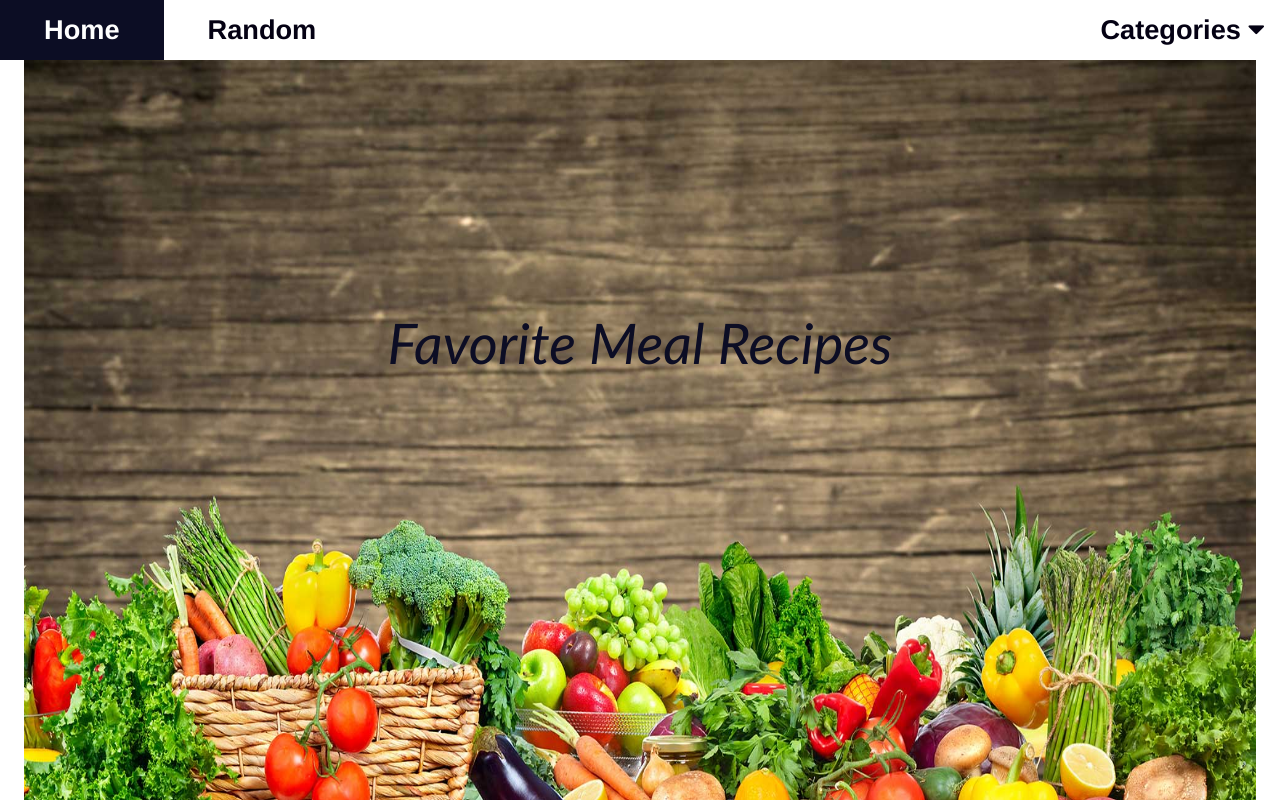
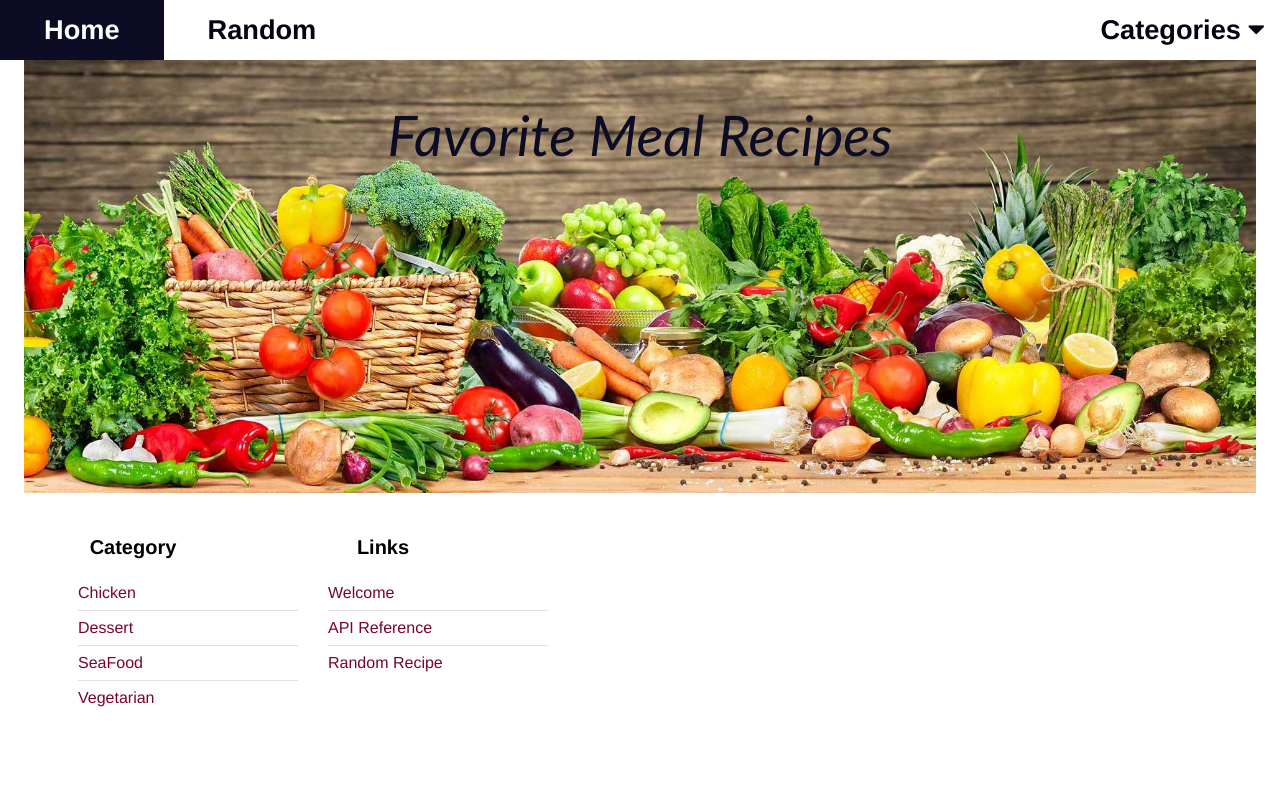
Before and after one commit to nazneen1022/Meal-Recipe, a Vue app: page / in a window 1280 px wide. Shown: the top 800 px of the page. Built offline with nearby package versions, Linux system fonts and the light colour scheme; the HTML template or start-up script is replaced by a standard one.

Commit message:
improve styling

```diff
--- a/src/components/Footer.vue
+++ b/src/components/Footer.vue
@@ -2,7 +2,7 @@
     <div>
         <section class="wrapper">
             <div id="navigation" >
-                <h1>By Category</h1>
+                <h1>Category</h1>
                 <ul id="navlist">
                     <li>
                         <a href="/Products/Chicken">Chicken</a>
@@ -19,7 +19,7 @@
                 </ul>
             </div>
             <div id="navigation">
-                <h1>All Links</h1>
+                <h1>Links</h1>
                 <ul id="navlist">
                     <li>
                         <a href="/">Welcome</a>
@@ -45,49 +45,40 @@ export default Vue.extend({
 
 <style scoped>
 .wrapper{
-  width:90%;
-  max-width:1200px;
-  margin:0 auto;
+  width:100%;
+  margin:0;
   clear:both;
 }
 
-/*/////// Navigation ///////*/
 #navigation h1 {
-  font-size:18px;
-  font-weight:400;
-  margin-bottom:20px;
+  font-size:20px;
 }
 #navigation {
 	position: relative;
 	float: left;
-  background:transparent;
-  margin:0 1% 0 1% ;
-
+    background:transparent;
+    margin:0 1% 0 1% ;
 }
 #navigation,#navlist{
-  min-width:300px;
-  width:220px;margin:15px;
+  width:220px;
+  margin:15px;
 }
 
 #navlist li {
-  font-size:1.4em;
-  font-weight:300;
-  line-height:160%;
+  font-size:1em;
+  line-height:150%;
 	display: block;
 	text-decoration: none;
 	padding:5px 0 5px 0;
 	list-style: none;
 	border-bottom: 1px solid #e0e0e0;
+    text-align-last: left;
 }
-#navlist li:last-child{border:none;}
-#navlist li a {text-decoration:none;color:rgb(122, 3, 49);}
-/*#navlist li a:hover {}*/
-
-#navlist li a{
-  font-weight:300!important;
+#navlist li:last-child{
+    border:none;
 }
-
-
-
-
+#navlist li a {
+    text-decoration:none;
+    color:rgb(122, 3, 49);
+}
 </style>
--- a/src/router/index.ts
+++ b/src/router/index.ts
@@ -32,7 +32,6 @@ const routes: Array<RouteConfig> = [
 
 const router = new VueRouter({
   mode: 'history',
-  //base: process.env.BASE_URL,
   routes,
   scrollBehavior (to, from, savedPosition) {
     return { x: 0, y: 0 }
--- a/src/views/About.vue
+++ b/src/views/About.vue
@@ -1,7 +1,7 @@
 <template>
 <body>
     <div class="container">
-        <img src="@/assets/welcome.jpg" alt="no-Image" width="100%" height="920px"/>
+        <img src="@/assets/welcome.jpg" alt="no-Image" width="100%" height="auto"/>
         <div class="centered"><em>Favorite Meal Recipes</em></div>
     </div>
 </body>
@@ -28,7 +28,7 @@ body{
   font-size: 3.5rem;
   color:rgb(12, 13, 36);
   position: absolute;
-  top: 40%;
+  top: 30%;
   left: 50%;
   bottom:40%;
   transform: translate(-50%, -50%);
```
Also changed, not shown: src/assets/welcome.jpg.
